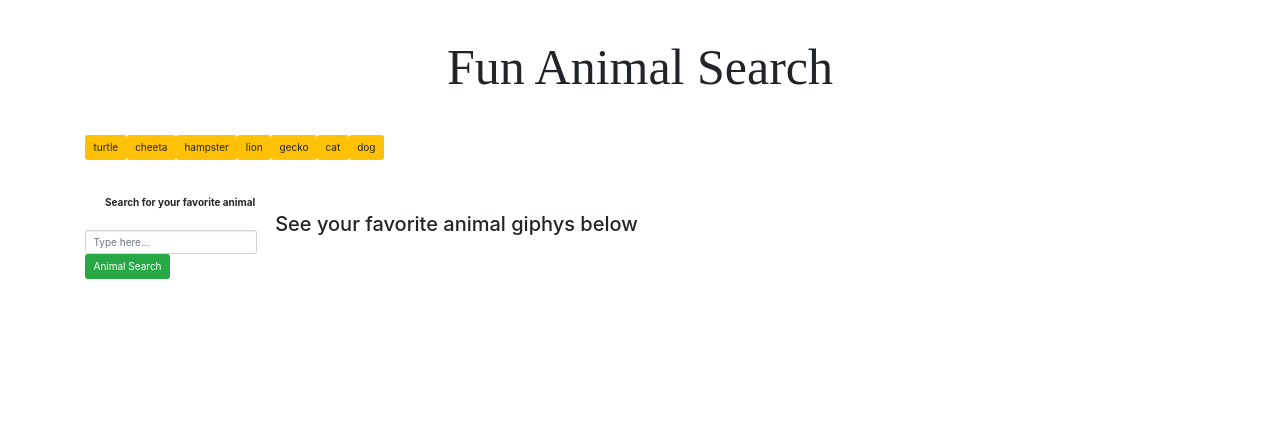
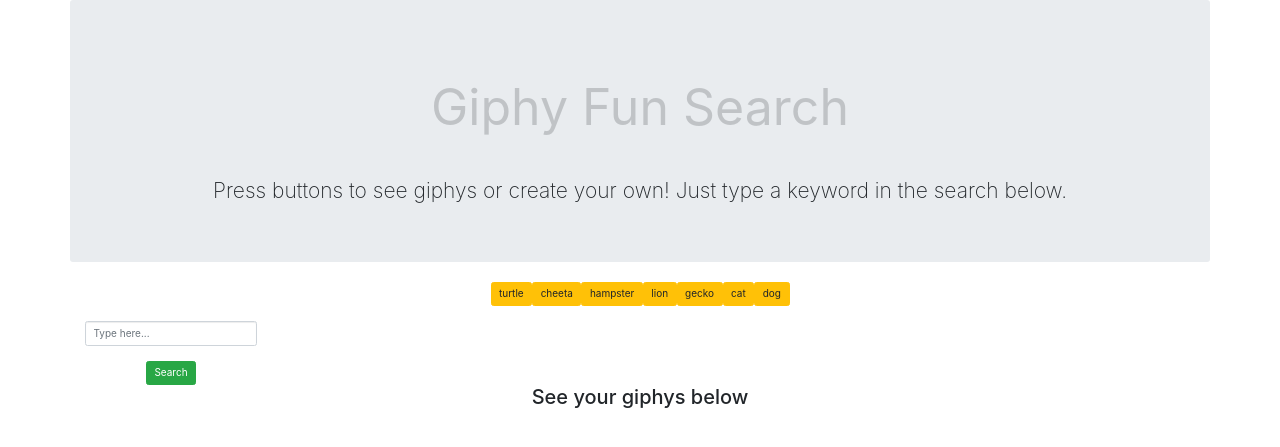
Before and after one commit to mnaumoski/FunGiphy, a PHP site: page / in a window 1280 px wide. Shown: the top 447 px of the page. Run offline with PHP 8.4, Linux system fonts and the light colour scheme; some libraries are stand-ins or nearby versions.

Commit message:
style animation and debug

```diff
--- a/assets/style.css
+++ b/assets/style.css
@@ -2,7 +2,7 @@
   font-size: 50px;
   text-align: center;
   padding: 30px;
-  font-family: serif;
+  font-family: ;
 }
 
 label {
@@ -28,3 +28,11 @@
 .error {
   color: red;
 }
+
+.blink_me {
+  animation: blinker 1s linear infinite;
+}
+
+@keyframes blinker {
+  50% { opacity: 0; }
+}
--- a/index.html
+++ b/index.html
@@ -2,7 +2,7 @@
 <html>
 
 <head>
-  <title>Fun with Giphy Animals</title>
+  <title>Giphy Fun Search</title>
 
   <meta name="viewport" content="width=device-width, initial-scale=1">
   <link type="text/css" rel="stylesheet" href="assets/reset.css">
@@ -13,26 +13,29 @@
 </head>
 
 <body>
-    <header>Fun Animal Search</header>
+<div class="container jumbotron">
+    <header class="blink_me">Giphy Fun Search</header>
+    <p class="text-center">Press buttons to see giphys or create your own! Just type a keyword in the search below. </p>
+    </div>
     <!-- this is where the buttons should show up -->
-<div class="container">
-    <div id="buttonsView"></div>
+<div class="container text-center">
+    <div class="text-center" id="buttonsView"></div>
     <br>
     <form id="myForm" class="form-inline">
         <div class="animal-form">
-            <label class="control-label" for="animalInput">Search for your favorite animal</label>
-
+            <!-- <label class="control-label" for="animalInput"></label> -->
             <input type="text" name="form1" id="animalInput" class="form-control"  placeholder="Type here...">
-
+            <br>
             <span class="error"></span>
+            <br>
           <!-- this will trigger this AJAX call -->
             <div id="animal_submit">
-              <input type="submit" id="findAnimal" value="Animal Search" class="btn btn-success">
+              <input type="submit" id="findAnimal" value="Search" class="btn btn-success">
             </div>
       </div>
-           <h2>See your favorite animal giphys below </h2>
+    </form>
+    <h2>See your giphys below</h2>
       <div id="animalsView"></div>
-    </form>
 
   </div>
 
```
